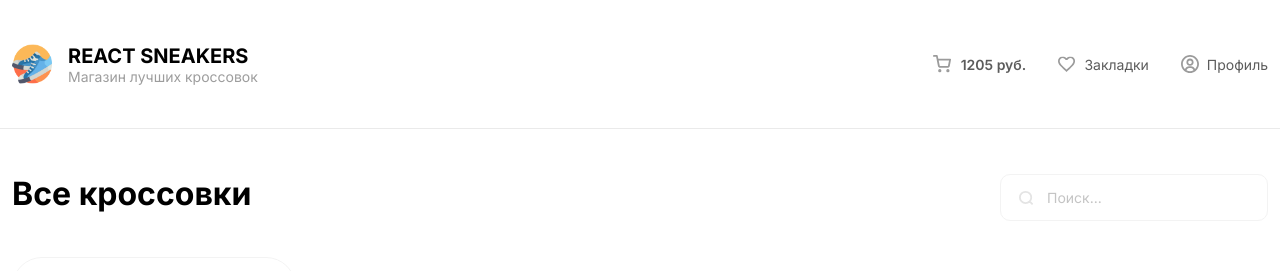
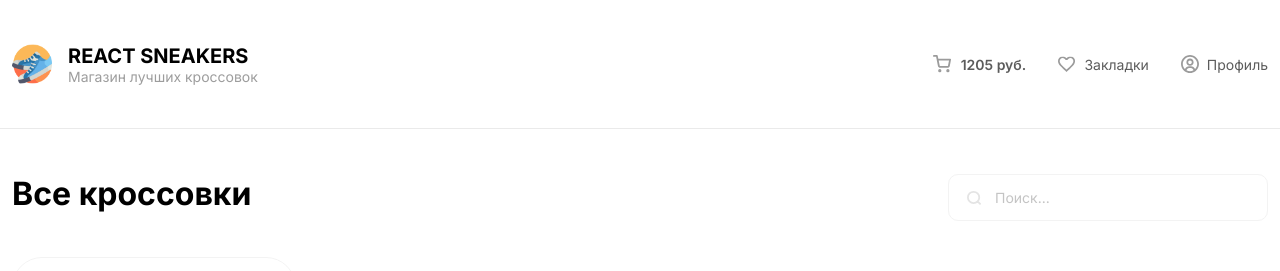
Before and after one commit to Mishka-Web/project-shop-sneakers, a React (Vite) app in the folder client/: page / in a window 1280 px wide. Shown: the top 271 px of the page. Built offline with nearby package versions, Linux system fonts and the light colour scheme.

Commit message:
update search component

```diff
--- a/client/src/components/Search.tsx
+++ b/client/src/components/Search.tsx
@@ -1,6 +1,9 @@
 export default function Search() {
 	return (
-		<form className="flex items-center gap-[1.375rem] pl-[1.8rem] pr-[1rem] border border-[#F3F3F3] rounded-[1rem]" name="form-search">
+		<form
+			className="flex items-center gap-[1.375rem] pl-[1.8rem] pr-[1rem] border border-[#F3F3F3] rounded-[1rem] max-w-[32rem] w-full"
+			name="form-search"
+		>
 			<span className="inline-flex w-[1.425rem] h-[1.425rem] object-contain">
 				<svg
 					xmlns="http://www.w3.org/2000/svg"
@@ -17,7 +20,11 @@ export default function Search() {
 					/>
 				</svg>
 			</span>
-			<input className="w-full h-[4.5rem] placeholder:text-[#C4C4C4] outline-none" type="text" placeholder="Поиск..." />
+			<input
+				className="w-full h-[4.5rem] placeholder:text-[#C4C4C4] outline-none"
+				type="text"
+				placeholder="Поиск..."
+			/>
 		</form>
 	);
 }
```
